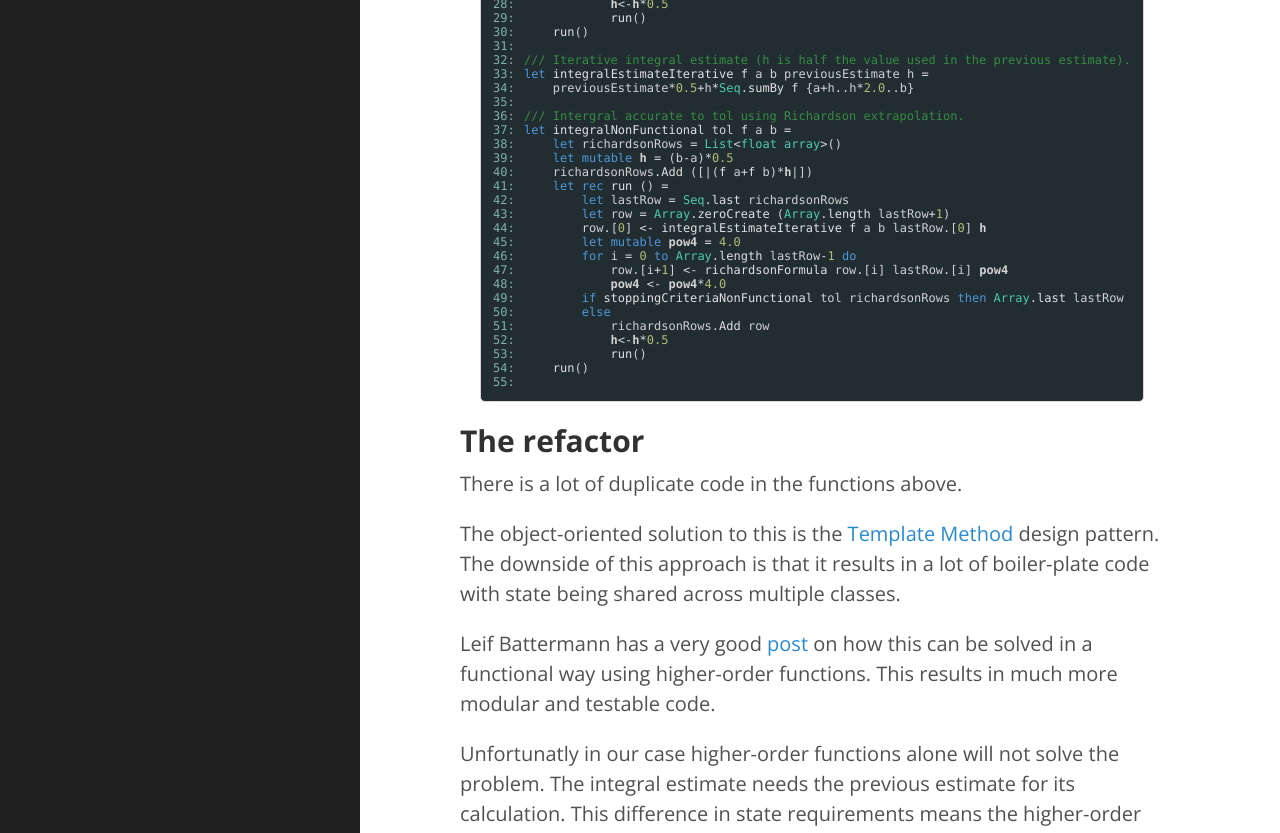
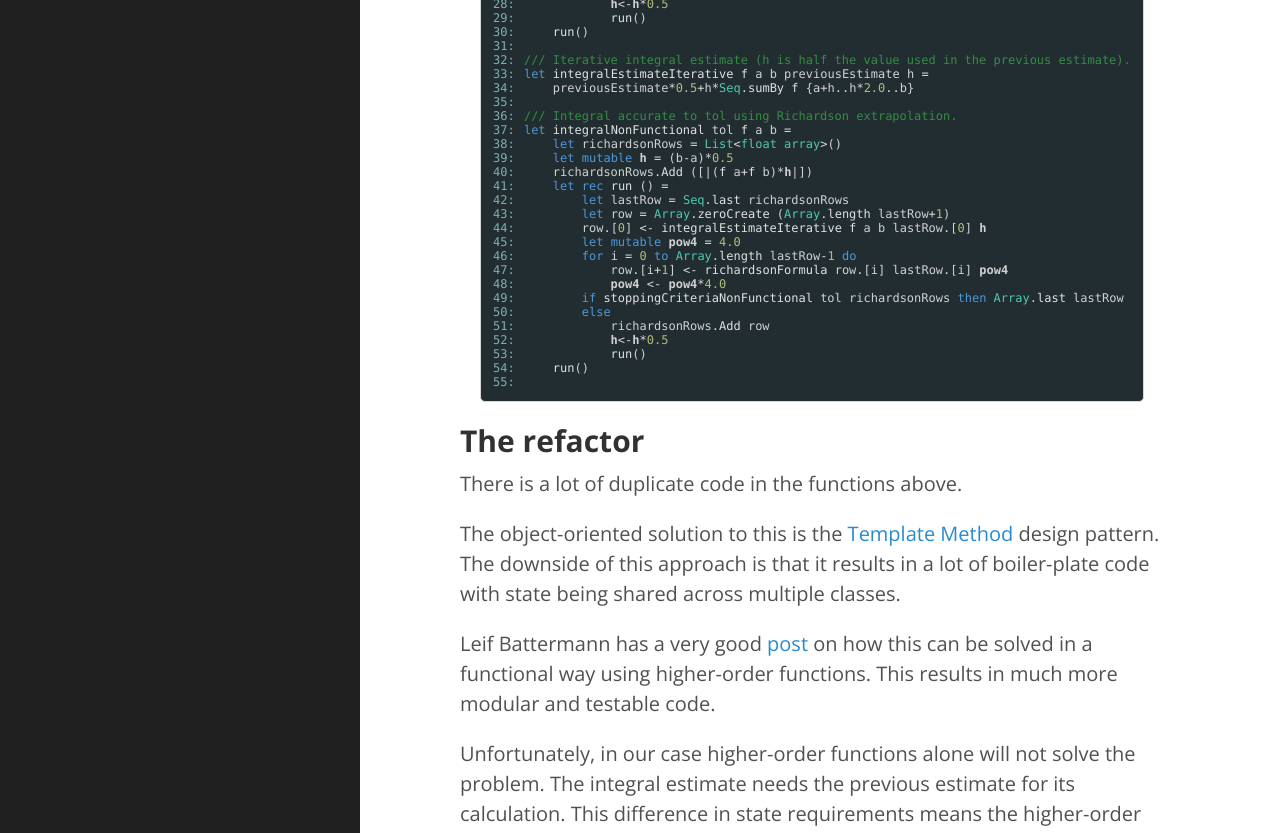
Before and after one commit to AnthonyLloyd/AnthonyLloyd.github.io, a Jekyll site: the page built from _posts/2016-04-22-fsharp-modularity-example.html, in a window 1280 px wide and 1400 px high, scrolled down 1799 px. Shown: the part 151-984 px from the top of the window. Built offline with Jekyll 4.4.1, drawn with Linux system fonts in a browser that asks for light colours; some web fonts are replaced; formulas are drawn with MathJax 3; comment, search, counter and statistics services are not loaded; some of the changed text lies outside the part shown.

Commit message:
spelling

```diff
--- a/_posts/2016-04-22-fsharp-modularity-example.html
+++ b/_posts/2016-04-22-fsharp-modularity-example.html
@@ -1,6 +1,6 @@
 ---
 layout: post
-title: "F# Modularity From Lazy Evaluation Example - Richardson Extrapolation"
+title: "Modularity from Lazy Evaluation F# Example - Richardson Extrapolation"
 tags: [modularity,higher-order,lazy evaluation]
 description: "An F# example of how higher-order functions together with lazy evaluation can reduce complexity and lead to more modular software"
 keywords: f#, fsharp, functional, higher-order functions, lazy evaluation, modularity
@@ -8,7 +8,7 @@ keywords: f#, fsharp, functional, higher-order functions, lazy evaluation, modul
 <p>This is an F# example of how higher-order functions together with lazy evaluation can reduce complexity and lead to more modular software.</p>
 <h2>Background</h2>
 <p>Richardson extrapolation is a method of combining multiple function estimates to increase estimate accuracy.
-In this post we will cover estimating the derivative and the intergral of a function to an arbitrary accuracy.</p>
+In this post we will cover estimating the derivative and the integral of a function to an arbitrary accuracy.</p>
 <table class="pre"><tr><td class="lines"><pre class="fssnip"><span class="l">1: </span>
 <span class="l">2: </span>
 <span class="l">3: </span>
@@ -138,7 +138,7 @@ R_{20} &amp; \rightarrow &amp; R_{21} &amp; \rightarrow &amp; R_{22} \\
 <span class="k">let</span> <span onmouseout="hideTip(event, 'fs59', 173)" onmouseover="showTip(event, 'fs59', 173)" class="f">integralEstimateIterative</span> <span onmouseout="hideTip(event, 'fs23', 174)" onmouseover="showTip(event, 'fs23', 174)" class="f">f</span> <span onmouseout="hideTip(event, 'fs27', 175)" onmouseover="showTip(event, 'fs27', 175)" class="i">a</span> <span onmouseout="hideTip(event, 'fs28', 176)" onmouseover="showTip(event, 'fs28', 176)" class="i">b</span> <span onmouseout="hideTip(event, 'fs60', 177)" onmouseover="showTip(event, 'fs60', 177)" class="i">previousEstimate</span> <span onmouseout="hideTip(event, 'fs25', 178)" onmouseover="showTip(event, 'fs25', 178)" class="i">h</span> <span class="o">=</span>
     <span onmouseout="hideTip(event, 'fs60', 179)" onmouseover="showTip(event, 'fs60', 179)" class="i">previousEstimate</span><span class="o">*</span><span class="n">0.5</span><span class="o">+</span><span onmouseout="hideTip(event, 'fs25', 180)" onmouseover="showTip(event, 'fs25', 180)" class="i">h</span><span class="o">*</span><span onmouseout="hideTip(event, 'fs29', 181)" onmouseover="showTip(event, 'fs29', 181)" class="t">Seq</span><span class="o">.</span><span onmouseout="hideTip(event, 'fs30', 182)" onmouseover="showTip(event, 'fs30', 182)" class="f">sumBy</span> <span onmouseout="hideTip(event, 'fs23', 183)" onmouseover="showTip(event, 'fs23', 183)" class="f">f</span> {<span onmouseout="hideTip(event, 'fs27', 184)" onmouseover="showTip(event, 'fs27', 184)" class="i">a</span><span class="o">+</span><span onmouseout="hideTip(event, 'fs25', 185)" onmouseover="showTip(event, 'fs25', 185)" class="i">h</span><span class="o">..</span><span onmouseout="hideTip(event, 'fs25', 186)" onmouseover="showTip(event, 'fs25', 186)" class="i">h</span><span class="o">*</span><span class="n">2.0</span><span class="o">..</span><span onmouseout="hideTip(event, 'fs28', 187)" onmouseover="showTip(event, 'fs28', 187)" class="i">b</span>}
 
-<span class="c">/// Intergral accurate to tol using Richardson extrapolation.</span>
+<span class="c">/// Integral accurate to tol using Richardson extrapolation.</span>
 <span class="k">let</span> <span onmouseout="hideTip(event, 'fs61', 188)" onmouseover="showTip(event, 'fs61', 188)" class="f">integralNonFunctional</span> <span onmouseout="hideTip(event, 'fs32', 189)" onmouseover="showTip(event, 'fs32', 189)" class="i">tol</span> <span onmouseout="hideTip(event, 'fs23', 190)" onmouseover="showTip(event, 'fs23', 190)" class="f">f</span> <span onmouseout="hideTip(event, 'fs27', 191)" onmouseover="showTip(event, 'fs27', 191)" class="i">a</span> <span onmouseout="hideTip(event, 'fs28', 192)" onmouseover="showTip(event, 'fs28', 192)" class="i">b</span> <span class="o">=</span>
     <span class="k">let</span> <span onmouseout="hideTip(event, 'fs46', 193)" onmouseover="showTip(event, 'fs46', 193)" class="i">richardsonRows</span> <span class="o">=</span> <span onmouseout="hideTip(event, 'fs34', 194)" onmouseover="showTip(event, 'fs34', 194)" class="t">List</span><span class="o">&lt;</span><span onmouseout="hideTip(event, 'fs35', 195)" onmouseover="showTip(event, 'fs35', 195)" class="t">float</span> <span onmouseout="hideTip(event, 'fs36', 196)" onmouseover="showTip(event, 'fs36', 196)" class="t">array</span><span class="o">&gt;</span>()
     <span class="k">let</span> <span class="k">mutable</span> <span onmouseout="hideTip(event, 'fs47', 197)" onmouseover="showTip(event, 'fs47', 197)" class="v">h</span> <span class="o">=</span> (<span onmouseout="hideTip(event, 'fs28', 198)" onmouseover="showTip(event, 'fs28', 198)" class="i">b</span><span class="o">-</span><span onmouseout="hideTip(event, 'fs27', 199)" onmouseover="showTip(event, 'fs27', 199)" class="i">a</span>)<span class="o">*</span><span class="n">0.5</span>
@@ -167,7 +167,7 @@ R_{20} &amp; \rightarrow &amp; R_{21} &amp; \rightarrow &amp; R_{22} \\
 The downside of this approach is that it results in a lot of boiler-plate code with state being shared across multiple classes.</p>
 <p>Leif Battermann has a very good <a href="http://blog.leifbattermann.de/2016/03/06/template-method-pattern-there-might-be-a-better-way/">post</a>
 on how this can be solved in a functional way using higher-order functions. This results in much more modular and testable code.</p>
-<p>Unfortunatly in our case higher-order functions alone will not solve the problem.
+<p>Unfortunately, in our case higher-order functions alone will not solve the problem.
 The integral estimate needs the previous estimate for its calculation.
 This difference in state requirements means the higher-order function would need different signatures for the derivative and integral.</p>
 <p>The solution can be found in the excellent paper <a href="http://www.cse.chalmers.se/~rjmh/Papers/whyfp.pdf">Why Functional Programming Matters</a> by John Hughes.
@@ -228,7 +228,7 @@ Lazy evaluation is a functional language feature that can contribute greatly to
 <span class="c">/// Derivative accurate to tol using Richardson extrapolation.</span>
 <span class="k">let</span> <span onmouseout="hideTip(event, 'fs83', 344)" onmouseover="showTip(event, 'fs83', 344)" class="f">derivative</span> <span onmouseout="hideTip(event, 'fs32', 345)" onmouseover="showTip(event, 'fs32', 345)" class="i">tol</span> <span onmouseout="hideTip(event, 'fs23', 346)" onmouseover="showTip(event, 'fs23', 346)" class="f">f</span> <span onmouseout="hideTip(event, 'fs24', 347)" onmouseover="showTip(event, 'fs24', 347)" class="i">x</span> <span onmouseout="hideTip(event, 'fs45', 348)" onmouseover="showTip(event, 'fs45', 348)" class="i">h0</span> <span class="o">=</span> <span onmouseout="hideTip(event, 'fs62', 349)" onmouseover="showTip(event, 'fs62', 349)" class="f">derivativeEstimates</span> <span onmouseout="hideTip(event, 'fs23', 350)" onmouseover="showTip(event, 'fs23', 350)" class="f">f</span> <span onmouseout="hideTip(event, 'fs24', 351)" onmouseover="showTip(event, 'fs24', 351)" class="i">x</span> <span onmouseout="hideTip(event, 'fs45', 352)" onmouseover="showTip(event, 'fs45', 352)" class="i">h0</span> <span class="o">|&gt;</span> <span onmouseout="hideTip(event, 'fs67', 353)" onmouseover="showTip(event, 'fs67', 353)" class="f">richardsonExtrapolation</span> <span class="o">|&gt;</span> <span onmouseout="hideTip(event, 'fs79', 354)" onmouseover="showTip(event, 'fs79', 354)" class="f">stoppingCriteria</span> <span onmouseout="hideTip(event, 'fs32', 355)" onmouseover="showTip(event, 'fs32', 355)" class="i">tol</span>
 
-<span class="c">/// Intergral accurate to tol using Richardson extrapolation.</span>
+<span class="c">/// Integral accurate to tol using Richardson extrapolation.</span>
 <span class="k">let</span> <span onmouseout="hideTip(event, 'fs84', 356)" onmouseover="showTip(event, 'fs84', 356)" class="f">integral</span> <span onmouseout="hideTip(event, 'fs32', 357)" onmouseover="showTip(event, 'fs32', 357)" class="i">tol</span> <span onmouseout="hideTip(event, 'fs23', 358)" onmouseover="showTip(event, 'fs23', 358)" class="f">f</span> <span onmouseout="hideTip(event, 'fs27', 359)" onmouseover="showTip(event, 'fs27', 359)" class="i">a</span> <span onmouseout="hideTip(event, 'fs28', 360)" onmouseover="showTip(event, 'fs28', 360)" class="i">b</span> <span class="o">=</span> <span onmouseout="hideTip(event, 'fs64', 361)" onmouseover="showTip(event, 'fs64', 361)" class="f">integralEstimates</span> <span onmouseout="hideTip(event, 'fs23', 362)" onmouseover="showTip(event, 'fs23', 362)" class="f">f</span> <span onmouseout="hideTip(event, 'fs27', 363)" onmouseover="showTip(event, 'fs27', 363)" class="i">a</span> <span onmouseout="hideTip(event, 'fs28', 364)" onmouseover="showTip(event, 'fs28', 364)" class="i">b</span> <span class="o">|&gt;</span> <span onmouseout="hideTip(event, 'fs67', 365)" onmouseover="showTip(event, 'fs67', 365)" class="f">richardsonExtrapolation</span> <span class="o">|&gt;</span> <span onmouseout="hideTip(event, 'fs79', 366)" onmouseover="showTip(event, 'fs79', 366)" class="f">stoppingCriteria</span> <span onmouseout="hideTip(event, 'fs32', 367)" onmouseover="showTip(event, 'fs32', 367)" class="i">tol</span>
 </code></pre></td>
 </tr>
@@ -304,7 +304,7 @@ Functional languages lead to greater modularity.</p>
 <div class="tip" id="fs58">val last : array:&#39;T [] -&gt; &#39;T<br /><br />Full name: Microsoft.FSharp.Collections.Array.last</div>
 <div class="tip" id="fs59">val integralEstimateIterative : f:(float -&gt; float) -&gt; a:float -&gt; b:float -&gt; previousEstimate:float -&gt; h:float -&gt; float<br /><br />Full name: Main.integralEstimateIterative<br /><em><br /><br />&#160;Iterative integral estimate (h is half the value used in the previous estimate).</em></div>
 <div class="tip" id="fs60">val previousEstimate : float</div>
-<div class="tip" id="fs61">val integralNonFunctional : tol:float -&gt; f:(float -&gt; float) -&gt; a:float -&gt; b:float -&gt; float<br /><br />Full name: Main.integralNonFunctional<br /><em><br /><br />&#160;Intergral accurate to tol using Richardson extrapolation.</em></div>
+<div class="tip" id="fs61">val integralNonFunctional : tol:float -&gt; f:(float -&gt; float) -&gt; a:float -&gt; b:float -&gt; float<br /><br />Full name: Main.integralNonFunctional<br /><em><br /><br />&#160;Integral accurate to tol using Richardson extrapolation.</em></div>
 <div class="tip" id="fs62">val derivativeEstimates : f:(float -&gt; float) -&gt; x:float -&gt; h0:float -&gt; seq&lt;float&gt;<br /><br />Full name: Main.derivativeEstimates<br /><em><br /><br />&#160;Infinite sequence of derivative estimates.</em></div>
 <div class="tip" id="fs63">val map : mapping:(&#39;T -&gt; &#39;U) -&gt; source:seq&lt;&#39;T&gt; -&gt; seq&lt;&#39;U&gt;<br /><br />Full name: Microsoft.FSharp.Collections.Seq.map</div>
 <div class="tip" id="fs64">val integralEstimates : f:(float -&gt; float) -&gt; a:float -&gt; b:float -&gt; seq&lt;float&gt;<br /><br />Full name: Main.integralEstimates<br /><em><br /><br />&#160;Infinte sequence of integral estimates.</em></div>
@@ -327,4 +327,4 @@ Functional languages lead to greater modularity.</p>
 <div class="tip" id="fs81">val find : predicate:(&#39;T -&gt; bool) -&gt; source:seq&lt;&#39;T&gt; -&gt; &#39;T<br /><br />Full name: Microsoft.FSharp.Collections.Seq.find</div>
 <div class="tip" id="fs82">val c : float</div>
 <div class="tip" id="fs83">val derivative : tol:float -&gt; f:(float -&gt; float) -&gt; x:float -&gt; h0:float -&gt; float<br /><br />Full name: Main.derivative<br /><em><br /><br />&#160;Derivative accurate to tol using Richardson extrapolation.</em></div>
-<div class="tip" id="fs84">val integral : tol:float -&gt; f:(float -&gt; float) -&gt; a:float -&gt; b:float -&gt; float<br /><br />Full name: Main.integral<br /><em><br /><br />&#160;Intergral accurate to tol using Richardson extrapolation.</em></div>
+<div class="tip" id="fs84">val integral : tol:float -&gt; f:(float -&gt; float) -&gt; a:float -&gt; b:float -&gt; float<br /><br />Full name: Main.integral<br /><em><br /><br />&#160;Integral accurate to tol using Richardson extrapolation.</em></div>
```
Also changed, not shown: 1 other file.
